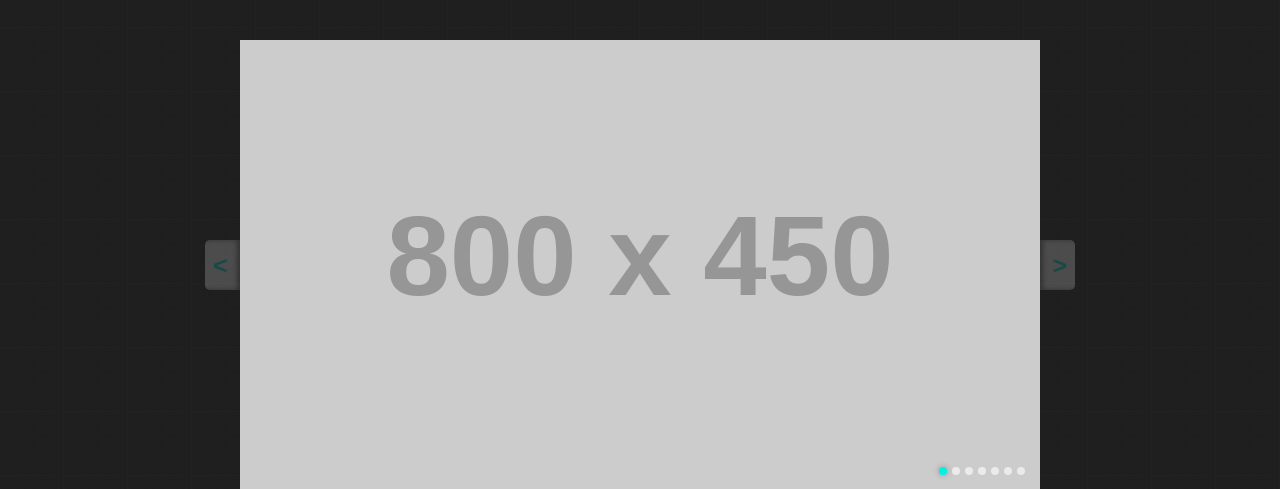
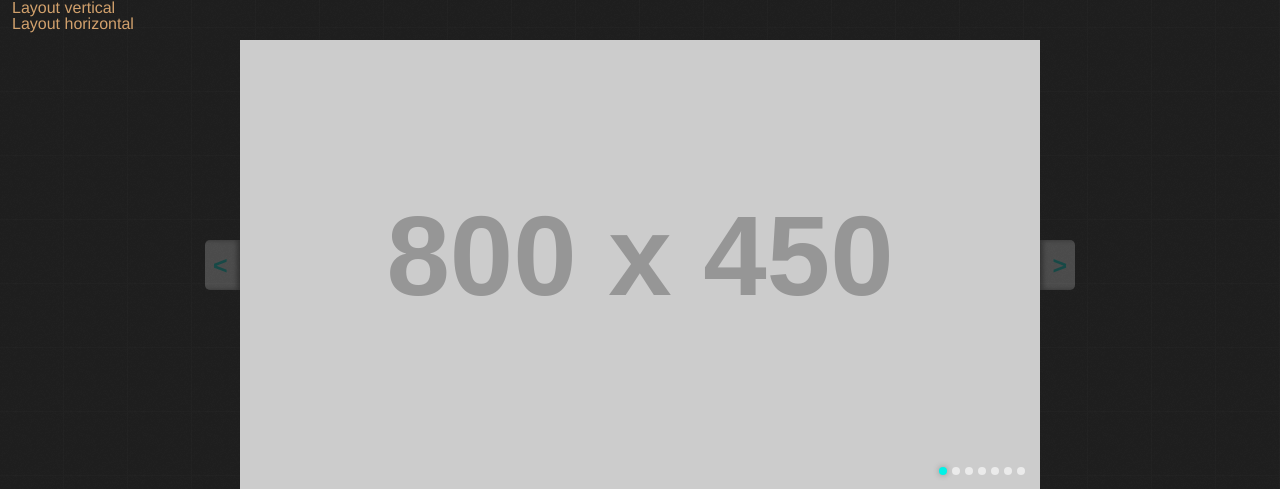
Before and after one commit to thenew/lab, a PHP site: page /slider/index.php in a window 1280 px wide. Shown: the part 36-525 px from the top of the page. Run offline with PHP 8.4, Linux system fonts and the light colour scheme; grey boxes labelled with a size stand in for pictures from a placeholder-image service; some libraries are stand-ins or nearby versions.

Commit message:
fon slider layouts

```diff
--- a/slider/index.php
+++ b/slider/index.php
@@ -5,10 +5,13 @@ $includes = '
   <script src="../_js/mootools-core-1.3.1.js"></script>
   <script src="../_js/mootools-more-1.3.1.1.js"></script>
   <script src="js/Fon_slider.js"></script>
-	<script src="js/scripts.js"></script>
 ';
 include('../_layout/header.html');
 ?>
+<div class="cmd">
+  <div><a href="?layout=vertical">Layout vertical</a></div>
+  <div><a href="?layout=horizontal">Layout horizontal</a></div>
+</div>
 <div class="wrap">
   <div class="fon-slider-container">
     <div id="fon-slider" class="fon-slider">
@@ -29,4 +32,15 @@ include('../_layout/header.html');
     </nav>
   </div>
 </div>
+<script type="text/javascript">
+window.addEvent('domready', function(){
+
+  var fonslider = new Fon_slider({
+    <?php if(isset($_GET['layout'])) { ?>
+      layout: "<?php echo $_GET['layout']; ?>"
+    <?php } ?>
+  });
+
+});
+</script>
 <?php include('../_layout/footer.html'); ?>
--- a/slider/js/Fon_slider.js
+++ b/slider/js/Fon_slider.js
@@ -18,7 +18,7 @@ var Fon_slider = new Class({
         pagination: '.pagination',
         nav: 'nav',
         layout: 'horizontal',
-        interval: 4000,
+        interval: 3000,
         duration: 1000,
         autostart: true
     },
@@ -65,11 +65,9 @@ var Fon_slider = new Class({
                 fon_slider.pagination.grab(li);
             });
         }
-
         // Anim
         var td = this.options.duration/1000;
         this.slider_list.setStyle('-' + this.prefix + '-transition-duration', td+'s');
-
         // Layout
         var sliderL = (this.layout == 'vertical') ? 'height' : 'width';
         this.slider_list.setStyle(sliderL, this.items.length*100 + '%');
@@ -79,14 +77,11 @@ var Fon_slider = new Class({
                 float: 'none'
             });
         }
-
-        // Events
+        // Start
         this.initevents();
-        // Start
+        this.fireEvent('initialize');
         if(this.options.autostart)
             this.start();
-
-        this.fireEvent('initialize');
     },
     initevents:function()
     {
--- a/slider/js/scripts.js
+++ /dev/null
@@ -1,15 +0,0 @@
-window.addEvent('domready', function(){
-
-    var fonslider = new Fon_slider({
-        // layout: 'vertical'
-    });
-
-    fonslider.addEvents({
-        onNext:function(event){
-            console.log('next');
-        },
-        onNav:function(event){
-            console.log('nav');
-        }
-    });
-});
```
Lines whose indentation alone changed are shown as unchanged.
